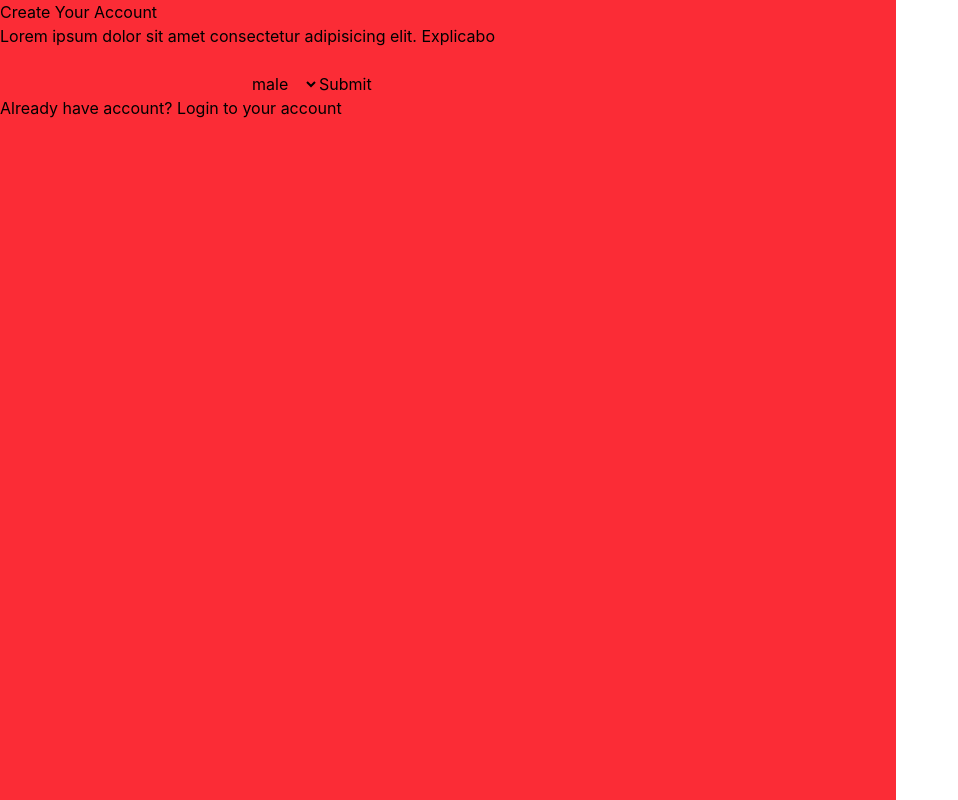
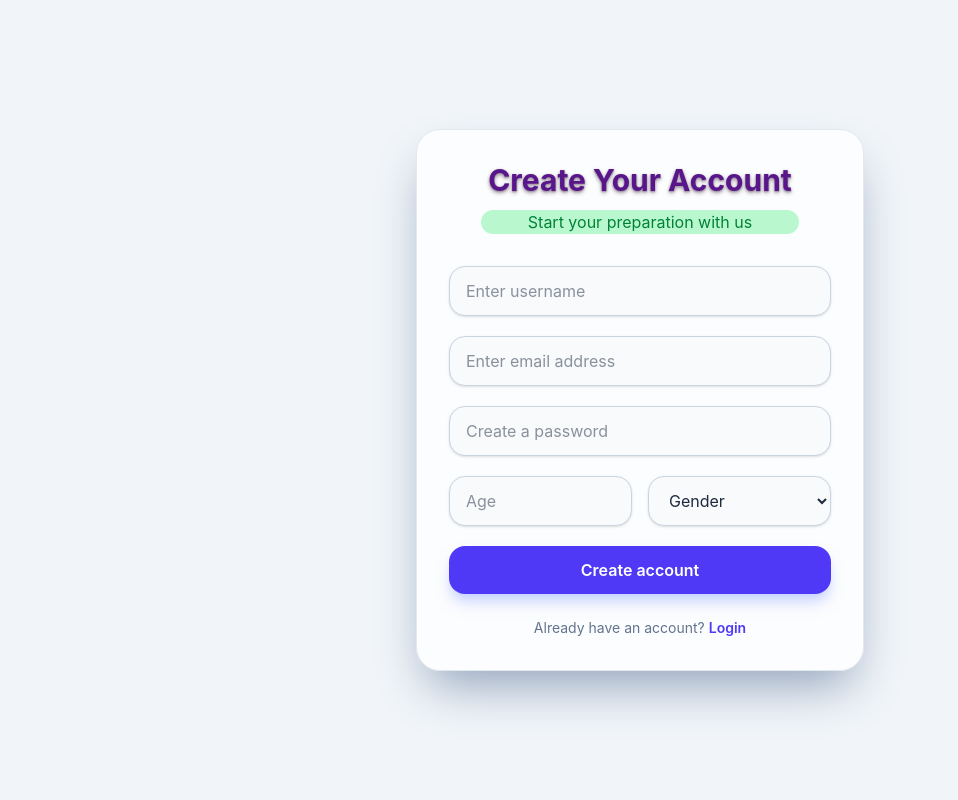
Before and after one commit to naskar-akash/PrepInterview-AI, a React (Vite) app in the folder client/: page /signup in a window 1280 px wide. Shown: the whole page, without its empty margins (0-958 px from the left). Built offline with nearby package versions, Linux system fonts and the light colour scheme; the HTML template or start-up script is replaced by a standard one.

Commit message:
completed signup ui

```diff
--- a/client/package.json
+++ b/client/package.json
@@ -12,6 +12,7 @@
   "dependencies": {
     "@tailwindcss/vite": "^4.3.0",
     "axios": "^1.16.1",
+    "motion": "^12.40.0",
     "react": "^19.2.6",
     "react-dom": "^19.2.6",
     "react-hook-form": "^7.76.1",
--- a/client/src/pages/Signup.jsx
+++ b/client/src/pages/Signup.jsx
@@ -1,80 +1,115 @@
 import React from "react";
 import { useForm } from "react-hook-form";
+import { motion } from "motion/react";
 
 const Signup = () => {
   const {
     register,
     handleSubmit,
     watch,
+    reset,
     formState: { errors },
   } = useForm();
-  const onSubmit = (data) => console.log(data);
+  const onSubmit = (data) => {
+    console.log(data);
+    reset();
+  };
 
   return (
-    <div classname="flex justify-center items-center">
-      <div className="bg-red-500 min-h-screen max-w-4xl">
-        <div className="flex flex-col">
-          <h2 className="">Create Your Account</h2>
-          <p>
-            Lorem ipsum dolor sit amet consectetur adipisicing elit. Explicabo
-          </p>
+    <div className="min-h-screen bg-slate-100 flex items-center justify-center px-4 py-10">
+      <motion.div
+        initial={{ opacity: 0, scale: 0.5 }}
+        animate={{ opacity: 1, scale: 1 }}
+        transition={{ duration: 1.0 }}
+        className="w-full max-w-md rounded-3xl bg-white/80 p-8 shadow-2xl shadow-slate-400 border border-slate-200">
+        <div className="text-center mb-8">
+          <h2 className="text-3xl font-bold text-purple-900 text-shadow-md text-shadow-mauve-400">Create Your Account</h2>
+          <p className="text-2xs text-green-700 mt-3 bg-green-200 rounded-full mx-8">Start your preparation with us</p>
         </div>
-        <form onSubmit={handleSubmit(onSubmit)}>
+        <form className="space-y-5" onSubmit={handleSubmit(onSubmit)}>
             <input
+              id="username"
+              name="username"
               type="text"
-            className=""
+              placeholder="Enter username"
+              className="w-full rounded-2xl border border-slate-300 bg-slate-50 px-4 py-3 text-slate-800 shadow-sm transition focus:border-indigo-500 focus:bg-white focus:outline-none focus:ring-2 focus:ring-indigo-100"
               {...register("username", {
                 required: { value: true, message: "This field is required" },
               })}
             />
           {errors.username && (
-            <span className="text-[2px] text-red-600 font-semibold">
-              {errors.username.message}
-            </span>
+            <span className="text-sm text-red-600 font-medium">{errors.username.message}</span>
           )}
+
             <input
-            type="text"
-            className=""
+              id="email"
+              name="email"
+              type="email"
+              placeholder="Enter email address"
+              className="w-full rounded-2xl border border-slate-300 bg-slate-50 px-4 py-3 text-slate-800 shadow-sm transition focus:border-indigo-500 focus:bg-white focus:outline-none focus:ring-2 focus:ring-indigo-100"
               {...register("email", {
                 required: { value: true, message: "This field is required" },
               })}
             />
           {errors.email && (
-            <span className="text-[2px] text-red-600 font-semibold">
-              {errors.email.message}
-            </span>
+            <span className="text-sm text-red-600 font-medium">{errors.email.message}</span>
           )}
+
             <input
+              id="password"
+              name="password"
               type="password"
-            {...register(
-              "password",
-              { required: { value: true, message: "This field is required" } },
-              {
+              placeholder="Create a password"
+              className="w-full rounded-2xl border border-slate-300 bg-slate-50 px-4 py-3 text-slate-800 shadow-sm transition focus:border-indigo-500 focus:bg-white focus:outline-none focus:ring-2 focus:ring-indigo-100"
+              {...register("password", {
+                required: { value: true, message: "This field is required" },
                 minLength: {
                   value: 8,
-                  message: "Password should contain min 8 characters",
+                  message: "Password should contain at least 8 characters",
                 },
-              },
-            )}
+              })}
             />
           {errors.password && (
-            <span className="text-[2px] text-red-600 font-semibold">
-              {errors.password.message}
-            </span>
+            <span className="text-sm text-red-600 font-medium">{errors.password.message}</span>
           )}
-          <input type="number" {...register("age")} />
-          <select {...register("gender")}>
-            <option value="male">male</option>
-            <option value="female">female</option>
-            <option value="other">other</option>
+
+          <div className="grid grid-cols-2 gap-4">
+              <input
+                id="age"
+                name="age"
+                type="number"
+                placeholder="Age"
+                className="w-full rounded-2xl border border-slate-300 bg-slate-50 px-4 py-3 text-slate-800 shadow-sm transition focus:border-indigo-500 focus:bg-white focus:outline-none focus:ring-2 focus:ring-indigo-100"
+                {...register("age")}
+              />
+              <select
+                id="gender"
+                name="gender"
+                defaultValue="Gender"
+                className="w-full rounded-2xl border border-slate-300 bg-slate-50 px-4 py-3 text-slate-800 shadow-sm transition focus:border-indigo-500 focus:bg-white focus:outline-none focus:ring-2 focus:ring-indigo-100"
+                {...register("gender")}
+              >
+                <option value="Gender" disabled>Gender</option>
+                <option value="male">Male</option>
+                <option value="female">Female</option>
+                <option value="other">Other</option>
               </select>
+          </div>
 
-          <input type="submit" />
+          <motion.button
+            whileHover={{ scale: 1.1 }}
+            whileTap={{ scale: 0.90 }}
+            transition={{duration: 0.1}}
+            type="submit"
+            className="w-full rounded-2xl bg-indigo-600 px-4 py-3 text-white font-semibold shadow-lg shadow-indigo-200 transition hover:bg-indigo-700"
+          >
+            Create account
+          </motion.button>
         </form>
-        <div>
-          <p>Already have account?  <button>Login</button> to your account</p>
+        <div className="mt-6 text-center text-sm text-slate-500">
+          Already have an account? <button className="font-semibold text-indigo-600 hover:text-indigo-800">Login</button>
         </div>
-      </div>
+      </motion.div>
     </div>
   );
 };
```
Also changed, not shown: client/src/services/AuthServices.jsx (added), 1 other file (tests, documents, lock files or other folders). Lines whose indentation alone changed are shown as unchanged.
